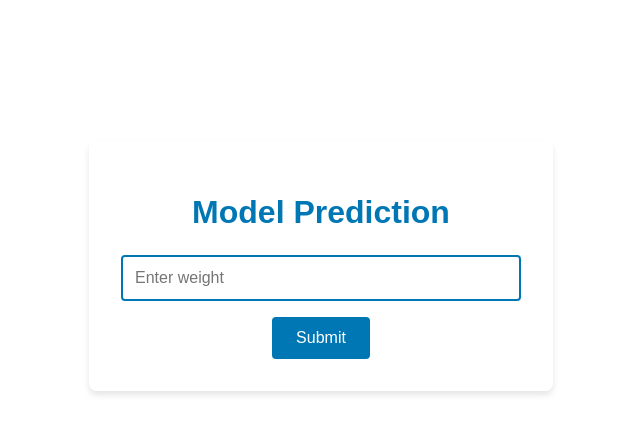
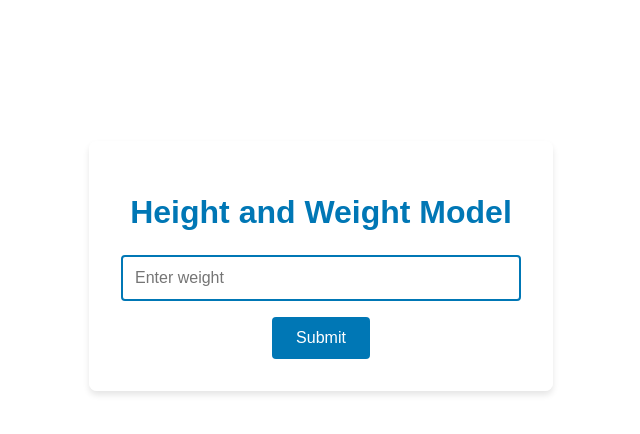
Before and after one commit to SanjayDK3669/ML_demo_deploy, a Flask app: page / in a window 1280 px wide. Shown: the part 134-568 px from the top of the page, without its empty margins (319-959 px from the left). Run offline with Flask 3, Linux system fonts and the light colour scheme; parts of the project's set-up code (start-up, migrations or seed data) failed here and were passed over.

Commit message:
Add files via upload

```diff
--- a/templates/index.html
+++ b/templates/index.html
@@ -64,7 +64,7 @@
 </head>
 <body>
   <div class="container">
-    <h1>Model Prediction</h1>
+    <h1>Height and Weight Model</h1>
     <form action="/predict" method="post">
       <input type="text" name="feature" placeholder="Enter weight" required />
       <button type="submit" value = 'Predict'>Submit</button>
```
